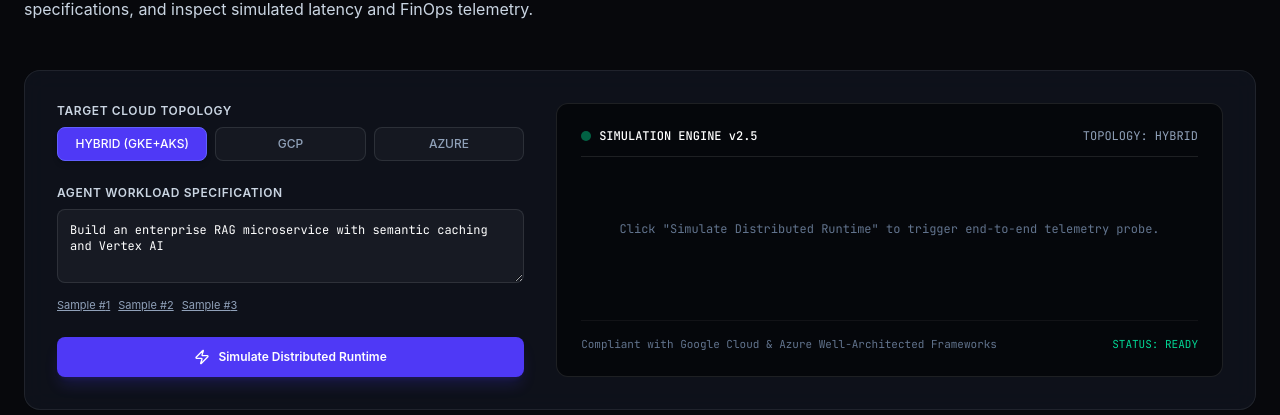
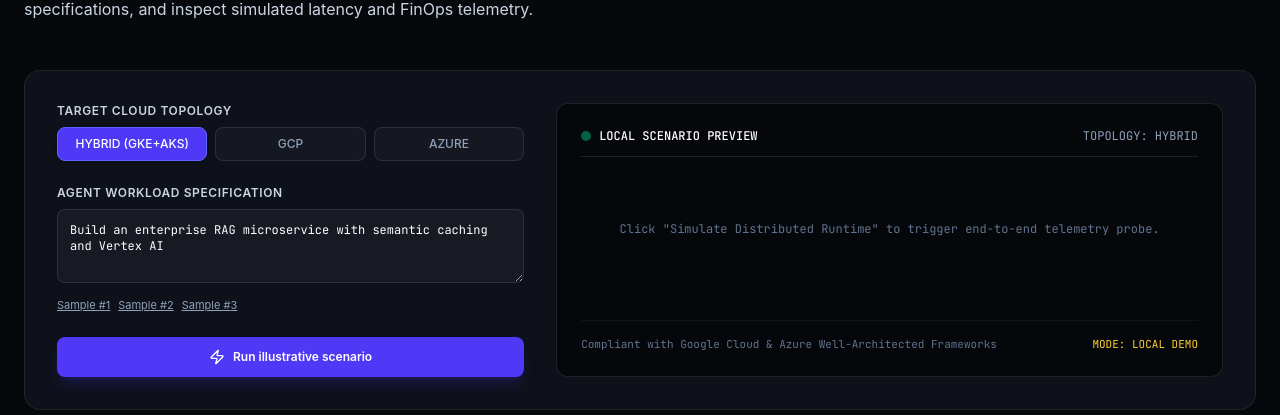
Before and after one commit to ABHILASH9519/Portfolio, a React (Vite) app: page / in a window 1280 px wide. Shown: the part 8377-8792 px from the top of the page. Built offline with nearby package versions, Linux system fonts and the light colour scheme.

Commit message:
Clarify portfolio playground as a local illustrative demo

```diff
--- a/src/App.tsx
+++ b/src/App.tsx
@@ -948,7 +948,7 @@ export default function App() {
                   className="w-full py-3 px-4 bg-indigo-600 hover:bg-indigo-500 disabled:opacity-50 text-white font-semibold text-xs rounded-lg transition-all shadow-lg shadow-indigo-600/20 flex items-center justify-center gap-2 active:scale-95"
                 >
                   <Zap className="w-4 h-4" />
-                  <span>{playgroundSimulating ? 'Executing Architecture Simulation...' : 'Simulate Distributed Runtime'}</span>
+                  <span>{playgroundSimulating ? 'Running local scenario...' : 'Run illustrative scenario'}</span>
                 </button>
               </div>
 
@@ -958,7 +958,7 @@ export default function App() {
                   <div className="flex items-center justify-between pb-3 mb-4 border-b border-white/10 text-slate-400">
                     <div className="flex items-center gap-2">
                       <span className="w-2.5 h-2.5 rounded-full bg-emerald-500 inline-block animate-pulse" />
-                      <span className="text-white font-medium">SIMULATION ENGINE v2.5</span>
+                      <span className="text-white font-medium">LOCAL SCENARIO PREVIEW</span>
                     </div>
                     <span>TOPOLOGY: {playgroundCloudProvider.toUpperCase()}</span>
                   </div>
@@ -978,8 +978,8 @@ export default function App() {
 
                   {!playgroundSimulating && playgroundOutput && (
                     <div className="space-y-4">
-                      {/* Telemetry KPIs */}
-                      <div className="grid grid-cols-2 sm:grid-cols-4 gap-3 bg-white/[0.02] p-3 rounded-lg border border-white/5">
+                      {/* Illustrative scenario values — not live measurements. */}
+                      <div className="space-y-2"><p className="text-[10px] uppercase tracking-[0.16em] text-amber-300">Illustrative output · not live infrastructure telemetry</p><div className="grid grid-cols-2 sm:grid-cols-4 gap-3 bg-white/[0.02] p-3 rounded-lg border border-white/5">
                         <div>
                           <div className="text-slate-400 text-[10px] uppercase">Latency</div>
                           <div className="text-sm font-bold text-emerald-400 tabular-nums">{playgroundOutput.latency}</div>
@@ -996,7 +996,7 @@ export default function App() {
                           <div className="text-slate-400 text-[10px] uppercase">Economics</div>
                           <div className="text-xs font-bold text-amber-300 truncate">{playgroundOutput.costEstimate.split(' ')[0]}</div>
                         </div>
-                      </div>
+                      </div></div>
 
                       {/* Log Output */}
                       <div className="space-y-1.5 pt-2">
@@ -1012,7 +1012,7 @@ export default function App() {
 
                 <div className="pt-4 mt-6 border-t border-white/5 text-[11px] text-slate-500 flex items-center justify-between">
                   <span>Compliant with Google Cloud & Azure Well-Architected Frameworks</span>
-                  <span className="text-emerald-400">STATUS: READY</span>
+                  <span className="text-amber-300">MODE: LOCAL DEMO</span>
                 </div>
               </div>
             </div>
```
